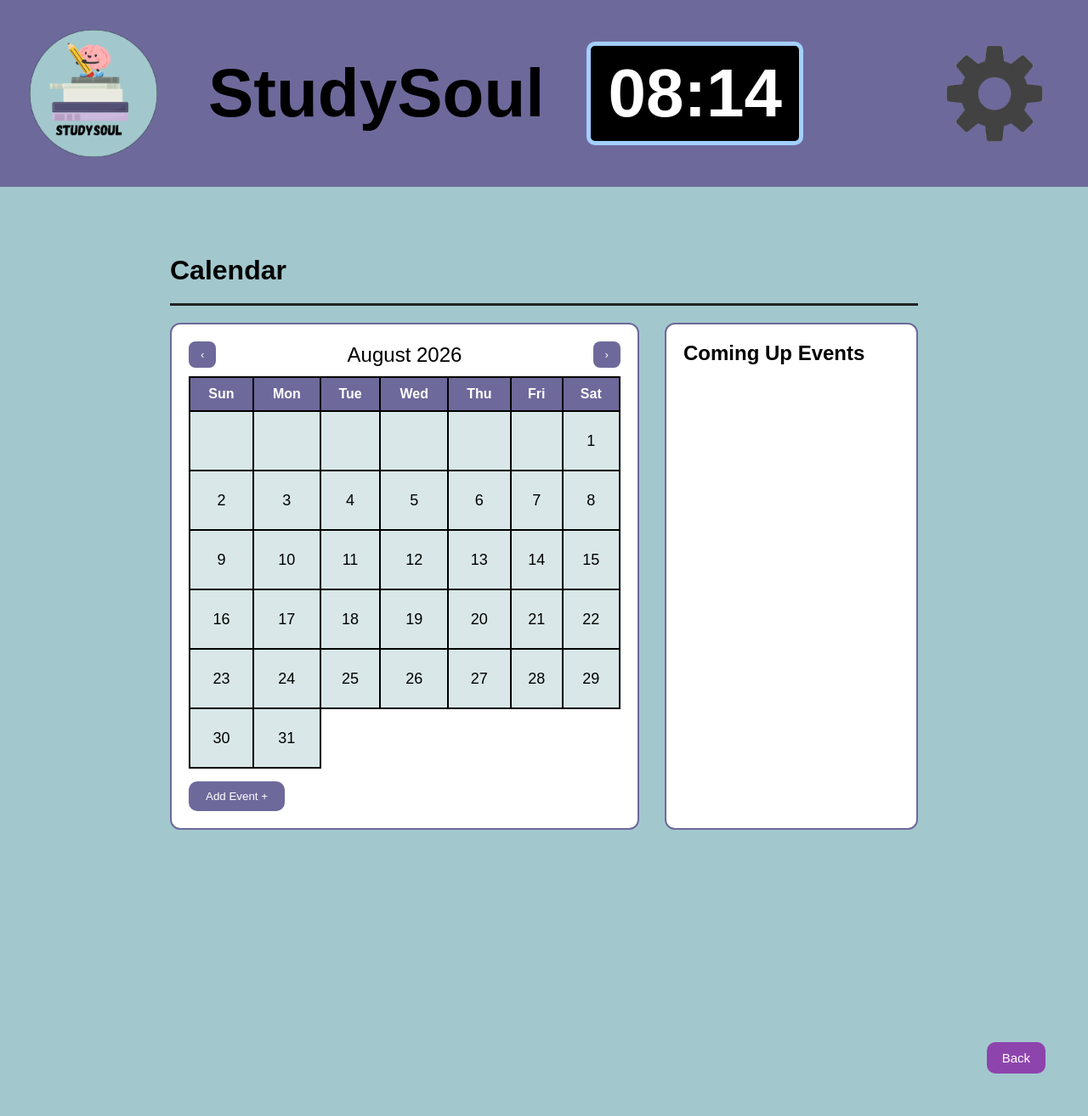
After one commit to Zeesh-084/Assessment-Task-3-Software-Project, a Flask app: page /calendar in a window 1280 px wide. The commit adds this page. Shown: the whole page at 85% size. Run offline with Flask 3, Linux system fonts and the light colour scheme; data that the repository does not hold is empty; some libraries are stand-ins or nearby versions.

Commit message:
Pulling from school

```diff
--- a/Static/css/style.css
+++ b/Static/css/style.css
@@ -419,7 +419,6 @@ button[type="titles"] {
     border: none;
     font-weight: 600;
     cursor: pointer;
-    background: #eee;
 }
 
 .popup-item select option[value="Not Started"] {
@@ -477,7 +476,6 @@ button[type="titles"] {
     padding: 10px;
     border-radius: 10px;
     border: 2px solid #6e5bb5;
-    background: #fdfdff;
     margin-bottom: 5px;
 }
 
@@ -547,7 +545,6 @@ button[type="titles"] {
 }
 
 .calendar-container {
-    background: #ffffff;
     padding: 20px;
     border-radius: 12px;
     border: 2px solid #6e699b;
@@ -742,3 +739,117 @@ button[type="titles"] {
     margin: auto;
     padding: 250px 0;
 }
+
+/*calender.html*/
+.calendar-page{
+    margin-top: 100px;
+    padding: 200px;
+}
+
+.calendar-layout {
+    display: flex;
+    gap: 30px;
+}
+
+.calendar-container {
+    flex: 2;
+    background: #ffffff;
+    padding: 20px;
+    border-radius: 12px;
+    border: 2px solid #6e699b;
+}
+
+.calendar-header {
+    display: flex;
+    justify-content: space-between;
+    font-size: 24px;
+    margin-bottom: 10px;
+}
+
+.cal-btn {
+    background: #6e699b;
+    color: white;
+    border: none;
+    padding: 8px 14px;
+    border-radius: 8px;
+    cursor: pointer;
+}
+
+.controls button {
+    background: #8e44ad;
+    color: white;
+    padding: 10px 18px;
+    border: none;
+    border-radius: 10px;
+    font-size: 15px;
+    cursor: pointer;
+    transition: 0.2s;
+    align-self: center;
+}
+
+.calendar-table {
+    width: 100%;
+    border-collapse: collapse;
+    text-align: center;
+}
+
+.calendar-table th {
+    background: #6e699b;
+    color: white;
+    padding: 10px;
+    border: 2px solid black;
+}
+
+.calendar-table td {
+    height: 70px;
+    border: 2px solid black;
+    background: #d9e7e8;
+    font-size: 18px;
+    cursor: pointer;
+    position: relative;
+}
+
+.calendar-table td:hover {
+    background: #c3d8d9;
+}
+
+.event-dot {
+    width: 8px;
+    height: 8px;
+    background: red;
+    border-radius: 50%;
+    position: absolute;
+    bottom: 5px;
+    right: 5px;
+}
+
+.events-sidebar {
+    flex: 1;
+    background: #ffffff;
+    padding: 20px;
+    border-radius: 12px;
+    border: 2px solid #6e699b;
+}
+
+.events-list {
+    list-style: none;
+    padding: 0;
+}
+
+.event-item {
+    background: #d9e7e8;
+    padding: 10px;
+    border-radius: 8px;
+    margin-bottom: 10px;
+    border: 2px solid black;
+}
+
+.add-event-btn {
+    margin-top: 15px;
+    background: #6e699b;
+    color: white;
+    padding: 10px 20px;
+    border-radius: 10px;
+    border: none;
+    cursor: pointer;
+}
--- /dev/null
+++ b/Static/js/calendar.js
@@ -0,0 +1,97 @@
+let currentDate = new Date();
+
+function loadCalendar(events) {
+    const year = currentDate.getFullYear();
+    const month = currentDate.getMonth();
+
+    document.getElementById("calendar-month").innerText =
+        currentDate.toLocaleString("default", { month: "long", year: "numeric" });
+
+    const firstDay = new Date(year, month, 1).getDay();
+    const daysInMonth = new Date(year, month + 1, 0).getDate();
+
+    const body = document.getElementById("calendar-body");
+    body.innerHTML = "";
+
+    let row = document.createElement("tr");
+
+    for (let i = 0; i < firstDay; i++) {
+        row.appendChild(document.createElement("td"));
+    }
+
+    for (let day = 1; day <= daysInMonth; day++) {
+        if (row.children.length === 7) {
+            body.appendChild(row);
+            row = document.createElement("tr");
+        }
+
+        const cell = document.createElement("td");
+        cell.innerText = day;
+
+        const dateStr = `${year}-${String(month+1).padStart(2,"0")}-${String(day).padStart(2,"0")}`;
+
+        const dayEvents = events.filter(e => e.event_date === dateStr);
+
+        if (dayEvents.length > 0) {
+            const dot = document.createElement("div");
+            dot.classList.add("event-dot");
+            cell.appendChild(dot);
+
+            cell.title = dayEvents.map(e => e.event_detail).join("\n");
+        }
+
+        row.appendChild(cell);
+    }
+
+    body.appendChild(row);
+}
+
+function prevMonth() {
+    currentDate.setMonth(currentDate.getMonth() - 1);
+    loadCalendar(window.eventsData);
+}
+
+function nextMonth() {
+    currentDate.setMonth(currentDate.getMonth() + 1);
+    loadCalendar(window.eventsData);
+}
+
+function openEventPopup() {
+    document.getElementById("eventPopup").style.display = "block";
+}
+
+function closeEventPopup() {
+    document.getElementById("eventPopup").style.display = "none";
+}
+
+window.onload = () => {
+    window.eventsData = JSON.parse(document.getElementById("events-json").textContent);
+    loadCalendar(window.eventsData);
+};
+
+function openEditEventPopup(eventId) {
+    const event = window.eventsData.find(e => e.event_id === eventId);
+
+    document.getElementById("edit_event_id").value = event.event_id;
+    document.getElementById("edit_event_detail").value = event.event_detail;
+    document.getElementById("edit_event_date").value = event.event_date;
+    document.getElementById("edit_event_time").value = event.event_time;
+    document.getElementById("edit_event_repeat").value = event.event_repeat;
+    document.getElementById("edit_event_deadline").value = event.event_deadline;
+
+    document.getElementById("editEventPopup").style.display = "block";
+}
+
+function closeEditEventPopup() {
+    document.getElementById("editEventPopup").style.display = "none";
+}
+
+function deleteEvent() {
+    const id = document.getElementById("edit_event_id").value;
+
+    fetch(`/delete_event/${id}`, {
+        method: "POST"
+    }).then(() => {
+        window.location.reload();
+    });
+}
--- a/main.py
+++ b/main.py
@@ -246,5 +246,65 @@ def delete_subject(timetable_id):
     dbHandler.deleteSubject(timetable_id)
     return "OK"
 
+
+@app.route("/calendar")
+def calendar_page():
+    user_id = session.get("user_id")
+    events = dbHandler.getEvents(user_id)
+
+    return render_template("calendar.html", events=events)
+
+
+@app.route("/save_event", methods=["POST"])
+def save_event():
+    user_id = session.get("user_id")
+
+    event_detail = request.form["event_detail"]
+    event_date = request.form["event_date"]
+    event_time = request.form["event_time"]
+    event_repeat = request.form["event_repeat"]
+    event_deadline = request.form["event_deadline"]
+
+    dbHandler.insertEvent(
+        user_id,
+        event_date,
+        event_time,
+        event_repeat,
+        event_deadline,
+        event_detail
+    )
+
+    return redirect("/calendar")
+
+@app.route("/update_event", methods=["POST"])
+def update_event():
+    user_id = session.get("user_id")
+
+    event_id = request.form.get("event_id")
+    event_detail = request.form.get("event_detail")
+    event_date = request.form.get("event_date")
+    event_time = request.form.get("event_time")
+    event_repeat = request.form.get("event_repeat")
+    event_deadline = request.form.get("event_deadline")
+
+    dbHandler.updateEvent(
+        event_id,
+        event_date,
+        event_time,
+        event_repeat,
+        event_deadline,
+        event_detail
+    )
+
+    return redirect("/calendar")
+
+
+@app.route("/delete_event/<int:event_id>", methods=["POST"])
+def delete_event(event_id):
+    dbHandler.deleteEvent(event_id)
+    return "OK"
+
+
+
 if __name__ == '__main__':
     app.run(debug=True, host='0.0.0.0', port=5001)
--- /dev/null
+++ b/templates/calendar.html
@@ -0,0 +1,141 @@
+{% extends "layout.html" %}
+{% block content %}
+
+<div class="calendar-page">
+
+    <h1>Calendar</h1>
+    <hr class="divider">
+
+    <!-- PASS EVENTS TO JS -->
+    <script id="events-json" type="application/json">
+        {{ events|tojson }}
+    </script>
+
+    <div class="calendar-layout">
+
+        <div class="calendar-container">
+
+            <div class="calendar-header">
+                <button class="cal-btn" onclick="prevMonth()">‹</button>
+                <span id="calendar-month"></span>
+                <button class="cal-btn" onclick="nextMonth()">›</button>
+            </div>
+
+            <table class="calendar-table">
+                <thead>
+                    <tr>
+                        <th>Sun</th>
+                        <th>Mon</th>
+                        <th>Tue</th>
+                        <th>Wed</th>
+                        <th>Thu</th>
+                        <th>Fri</th>
+                        <th>Sat</th>
+                    </tr>
+                </thead>
+                <tbody id="calendar-body"></tbody>
+            </table>
+
+            <button class="add-event-btn" onclick="openEventPopup()">Add Event +</button>
+        </div>
+
+        <div class="events-sidebar">
+            <h2>Coming Up Events</h2>
+
+            <ul class="events-list">
+                {% for event in events %}
+                <li class="event-item" onclick="openEditEventPopup({{ event.event_id }})">
+                    <strong>{{ event.event_detail }}</strong><br>
+                    <span>Date: {{ event.event_date }}</span><br>
+                    <span>Time: {{ event.event_time }}</span><br>
+                    <span>Deadline: {{ event.event_deadline }}</span><br>
+                    <span>Repeat: {{ event.event_repeat }}</span>
+                </li>
+                {% endfor %}
+            </ul>
+
+        </div>
+
+    </div>
+
+</div>
+
+<!-- POPUP -->
+<div id="eventPopup" class="popup-overlay">
+    <div class="popup-box">
+        <h2>Add Event</h2>
+
+        <form id="eventForm" method="POST" action="/save_event">
+            <input type="hidden" name="csrf_token" value="{{ csrf_token() }}">
+
+            <label>Title:</label>
+            <input type="text" name="event_detail" required>
+
+            <label>Date:</label>
+            <input type="date" name="event_date" required>
+
+            <label>Start Time:</label>
+            <input type="time" name="event_time" required>
+
+            <label>Repeat:</label>
+            <select name="event_repeat">
+                <option>Does Not Repeat</option>
+                <option>Daily</option>
+                <option>Weekly</option>
+                <option>Monthly</option>
+            </select>
+
+            <label>Deadline:</label>
+            <input type="date" name="event_deadline" required>
+
+            <button type="submit">Save</button>
+            <button type="button" onclick="closeEventPopup()">Cancel</button>
+
+        </form>
+    </div>
+</div>
+
+<div id="editEventPopup" class="popup-overlay">
+    <div class="popup-box">
+        <h2>Edit Event</h2>
+
+        <form id="editEventForm" method="POST" action="/update_event">
+
+            <input type="hidden" name="event_id" id="edit_event_id">
+
+            <label>Title:</label>
+            <input type="text" name="event_detail" id="edit_event_detail" required>
+
+            <label>Date:</label>
+            <input type="date" name="event_date" id="edit_event_date" required>
+
+            <label>Start Time:</label>
+            <input type="time" name="event_time" id="edit_event_time" required>
+
+            <label>Repeat:</label>
+            <select name="event_repeat" id="edit_event_repeat">
+                <option>Does Not Repeat</option>
+                <option>Daily</option>
+                <option>Weekly</option>
+                <option>Monthly</option>
+            </select>
+
+            <label>Deadline:</label>
+            <input type="date" name="event_deadline" id="edit_event_deadline" required>
+
+            <button type="submit">Save Changes</button>
+            <button type="button" onclick="deleteEvent()">Delete</button>
+            <button type="button" onclick="closeEditEventPopup()">Cancel</button>
+
+        </form>
+    </div>
+</div>
+
+
+<div class="controls">
+    <a href="/index"><button>Back</button></a>
+</div>
+
+<script src="../static/js/calendar.js"></script>
+
+{% endblock %}
--- a/templates/index.html
+++ b/templates/index.html
@@ -195,7 +195,7 @@
     </div>
 
         <div class="calendar-box">
-                <button type="titles">Calendar</button>
+                <a href="/calendar"><button type="titles">Calendar</button></a>
                 <div class="calendar-container">
                         <div class="calendar-header">
                             <button class="cal-btn" onclick="prevMonth()">‹</button>
--- a/templates/timetable.html
+++ b/templates/timetable.html
@@ -104,6 +104,6 @@
 
 </div>
 
-<script src="/static/js/timetable.js"></script>
+<script src="../static/js/timetable.js"></script>
 
 {% endblock %}
```
Also changed, not shown: model.py (+39 -12 lines), Static/js/calender.js (deleted), templates/calender.html (deleted).
